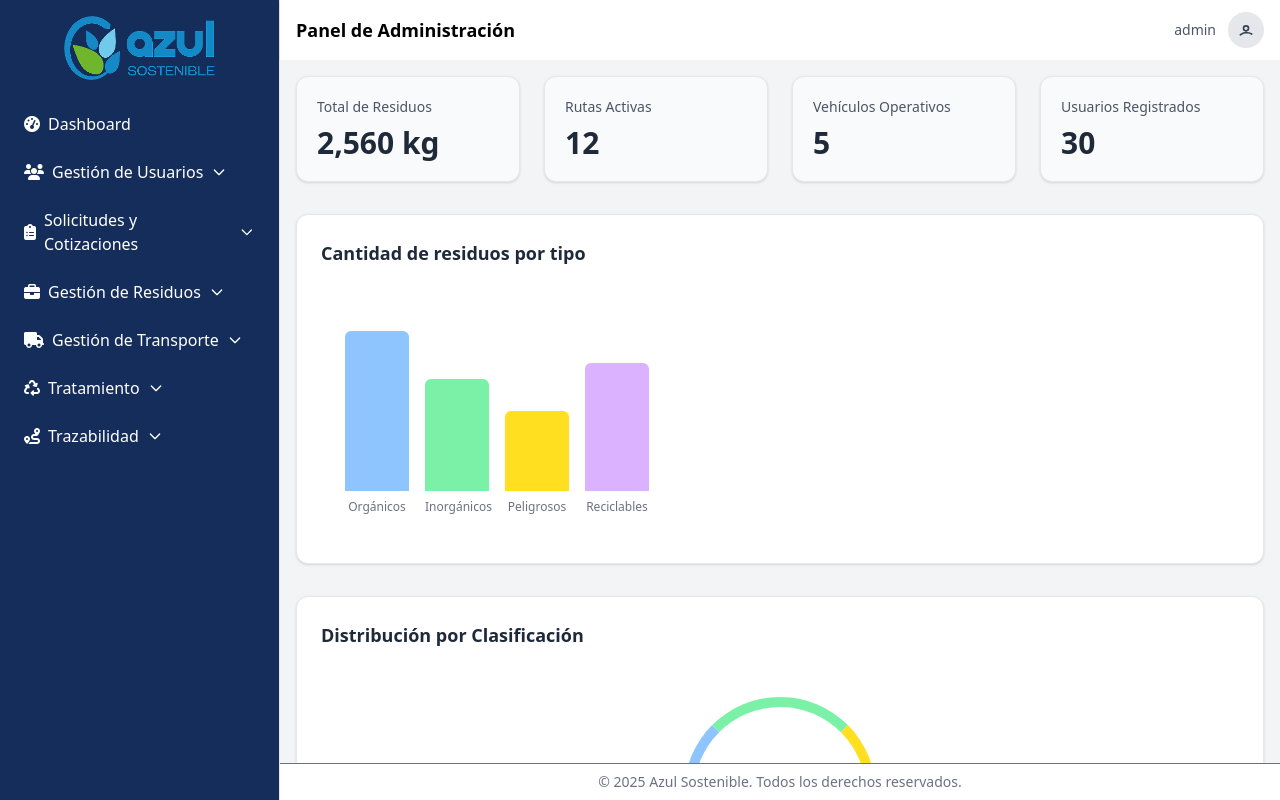
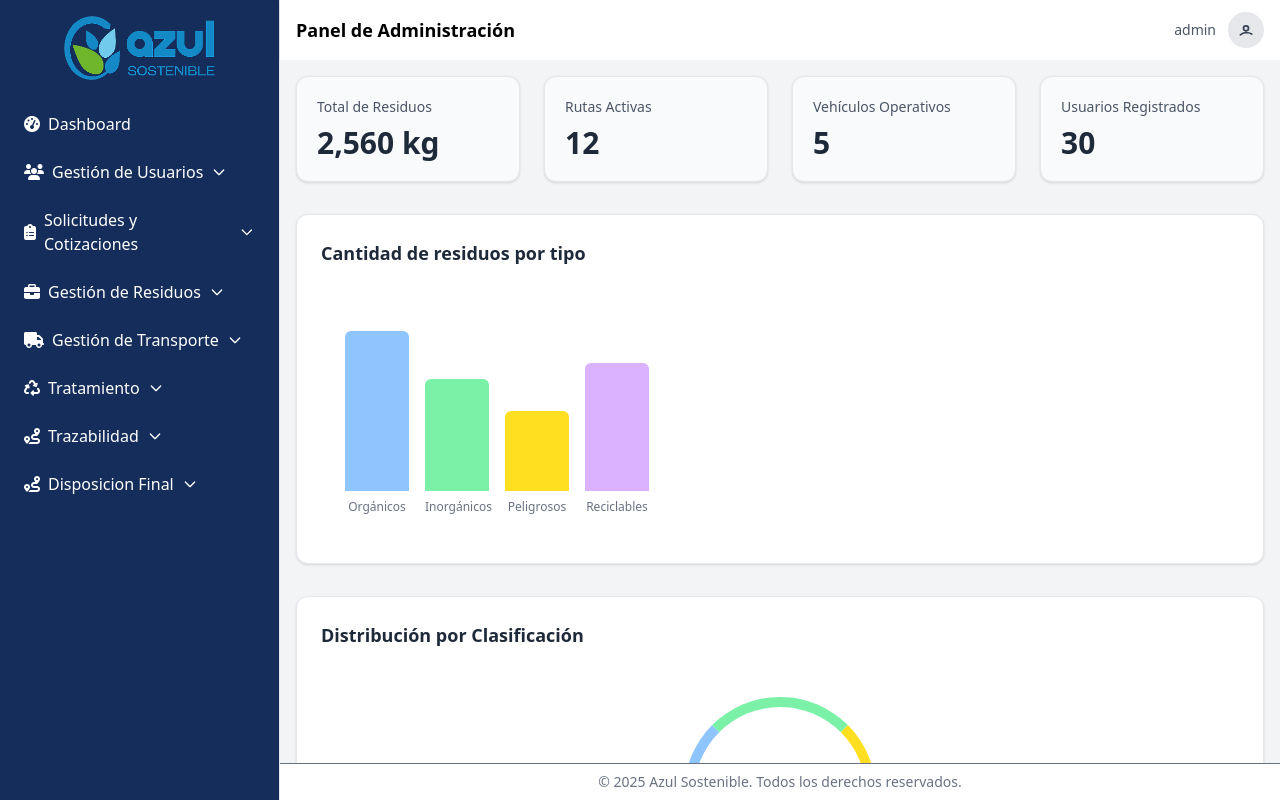
Before and after one commit to betoab728/azul-frontend, an Angular app: page /dashboard/home in a window 1280 px wide. Built offline with nearby package versions, Linux system fonts and the light colour scheme.

Commit message:
avance registro usuario

```diff
--- a/src/app/infrastructure/config/endpoints.ts
+++ b/src/app/infrastructure/config/endpoints.ts
@@ -5,7 +5,7 @@ export const endpoints = {
   //endpont para obtener las clasificaciones
     classifications: `${environment.apiUrl}/clasificaciones`,
     roles: `${environment.apiUrl}/roles`,
-    users: `${environment.apiUrl}/usuarios/con-rol`,
+    users: `${environment.apiUrl}/usuarios`,
     userswithRoles: `${environment.apiUrl}/usuarios/con-rol`,
 
   };
--- a/src/app/presentation/layouts/dashboard-layout/sidebar/sidebar.html
+++ b/src/app/presentation/layouts/dashboard-layout/sidebar/sidebar.html
@@ -138,5 +138,24 @@
       </details>
     </li>
 
+    <!-- Trazabilidad -->
+    <li>
+      <details class="group">
+        <summary class="flex items-center gap-2 p-2 cursor-pointer rounded hover:bg-[#1e3c73] text-white">
+          <i class="fas fa-route"></i>
+          <span>Disposicion Final</span>
+          <svg class="w-4 h-4 transform transition-transform duration-200 group-open:rotate-180"
+            xmlns="http://www.w3.org/2000/svg" fill="none" viewBox="0 0 24 24" stroke="currentColor">
+            <path stroke-linecap="round" stroke-linejoin="round" stroke-width="2"
+              d="M19 9l-7 7-7-7" />
+          </svg>
+        </summary>
+        <ul class="ml-4 mt-2 space-y-1">
+          <li><a routerLink="/transfer-orders" class="block p-2 text-sm rounded hover:bg-[#1e3c73] text-white  cursor-pointer">Órdenes de Traslado</a></li>
+          <li><a routerLink="/traceability" class="block p-2 text-sm rounded hover:bg-[#1e3c73] text-white  cursor-pointer">Trazabilidad</a></li>
+        </ul>
+      </details>
+    </li>
+
   </ul>
 </nav>
```
